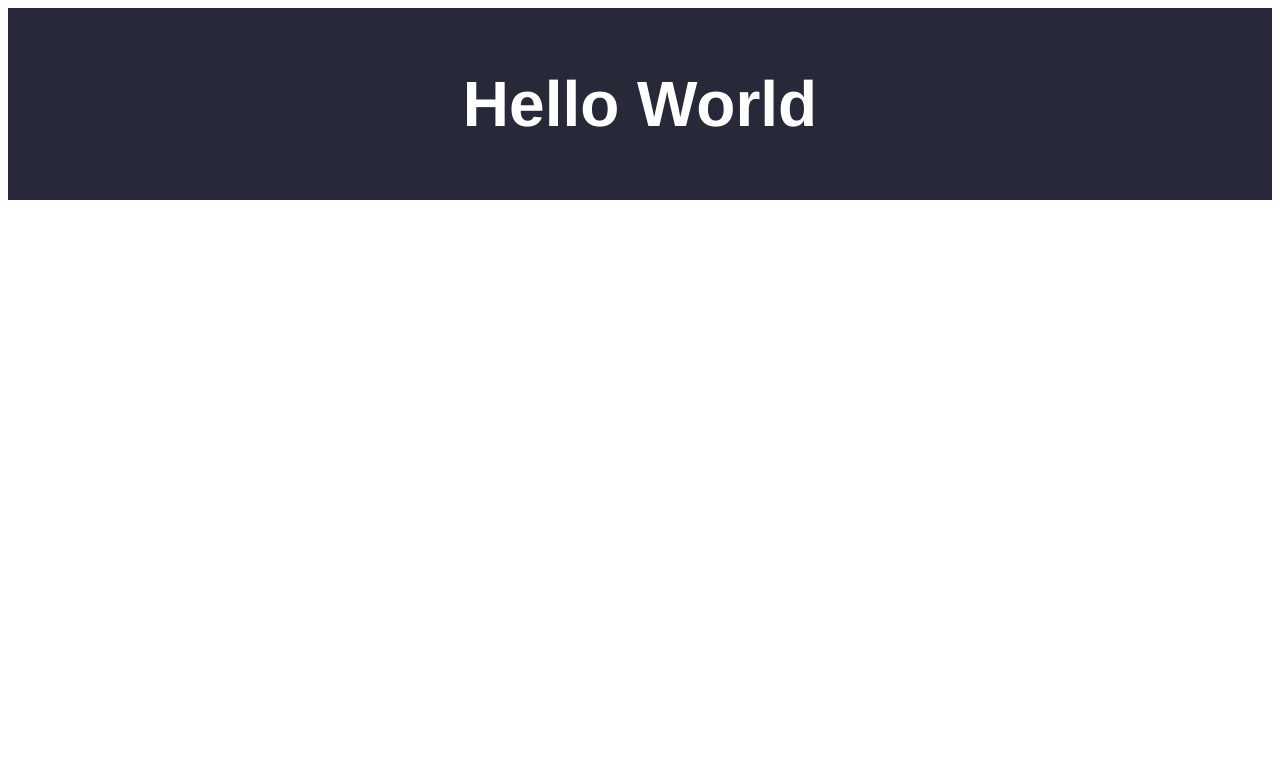
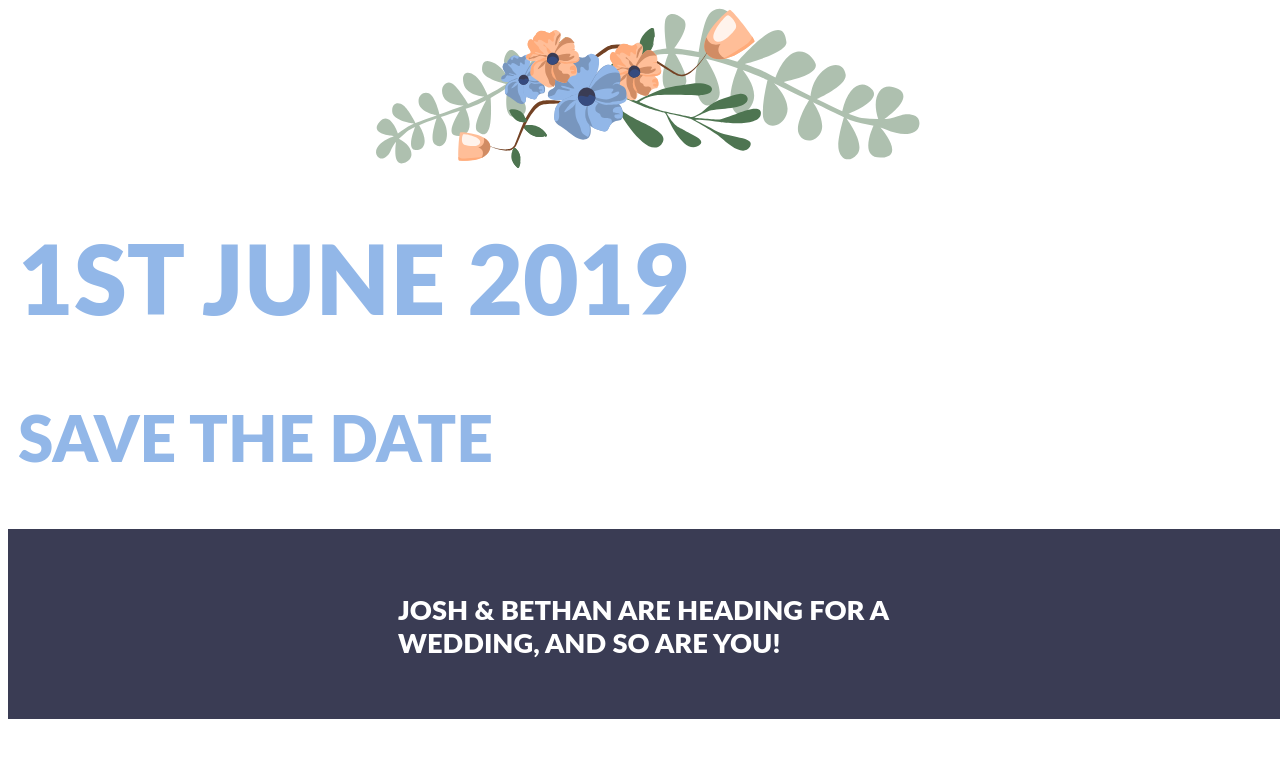
Before and after one commit to joshvince/weddingsite, a React app: page / in a window 1280 px wide. Shown: the top 758 px of the page. Built offline with nearby package versions, Linux system fonts and the light colour scheme; the HTML template or start-up script is replaced by a standard one.

Commit message:
first go at save the date

```diff
--- a/package.json
+++ b/package.json
@@ -25,6 +25,7 @@
   },
   "private": true,
   "dependencies": {
+    "mustard-ui": "^0.0.7",
     "react": "^16.3.2",
     "react-dom": "^16.3.2"
   }
--- a/src/App/App.js
+++ b/src/App/App.js
@@ -1,10 +1,13 @@
 import React from 'react';
-import styles from './style.css';
+import 'mustard-ui';
+import './style.css';
+
+import SaveTheDate from '../SaveTheDate/SaveTheDate';
 
 const App = () => {
   return (
-    <div className="container">
-      <h1>Hello World</h1>
+    <div className="align-center">
+      <SaveTheDate />
     </div>
   );
 };
--- /dev/null
+++ b/src/App/Section/DarkSection.js
@@ -0,0 +1,14 @@
+import React from 'react';
+import styles from './style.css';
+
+const DarkSection = ({header, subheader, image}) => {
+  return (
+    <section className="darkSection">
+      {image}
+      <h1>{header}</h1>
+      <h2>{subheader}</h2>
+    </section>
+  );
+};
+
+export default DarkSection;
--- /dev/null
+++ b/src/App/Section/LightSection.js
@@ -0,0 +1,28 @@
+import React from 'react';
+import styles from './style.css';
+
+const LightSection = ({header, subheader, image}) => {
+  return (
+    <div className="lightSection">
+      <div className="row">
+        <div className="col">
+          {image}
+        </div>
+      </div>
+      <div className="row">
+        <div className="col">
+          <h1>{header}</h1>
+        </div>
+      </div>
+      <div className="row">
+        <div className="col">
+          <h2>{subheader}</h2>
+        </div>
+      </div>
+
+
+    </div>
+  );
+};
+
+export default LightSection;
--- /dev/null
+++ b/src/App/Section/style.css
@@ -0,0 +1,32 @@
+.darkSection {
+  background-color: #3A3C54;
+}
+
+.lightSection {
+  background-color: white;
+  padding: 0 10px;
+}
+
+.lightSection * {
+  color: #92B7E8;
+}
+
+h1 {
+  font-size: 4em;
+}
+
+h2 {
+  font-size: 2.5em;
+}
+
+@media (min-width: 768px) {
+  h1 {
+    font-size: 6rem;
+    margin-top: 0.5em;
+  }
+
+  h2 {
+    font-size: 4em;
+    margin-top: 0.5em;
+  }
+}
--- a/src/App/style.css
+++ b/src/App/style.css
@@ -1,15 +1,13 @@
-* {
-  font-family: Helvetica, Arial, sans-serif;
+#root {
+  width: 100vw;
 }
 
-.container {
-  background-color: #272838;
-  display: flex;
-  justify-content: center;
-  padding: 1em;
-  color: white;
+img {
+  width: 100%;
+  height: auto;
 }
 
-h1 {
-  font-size: 4em;
+h1, h2, p {
+  font-family: 'Lato', Helvetica, Arial, sans-serif;
+  font-weight: 900;
 }
--- /dev/null
+++ b/src/SaveTheDate/SaveTheDate.js
@@ -0,0 +1,45 @@
+import React from 'react';
+import Flowers from '../App/flowers.svg';
+import LightSection from '../App/Section/LightSection';
+import DarkSection from '../App/Section/DarkSection';
+
+import './style.css';
+
+const getNames = () => {
+  let namesArray = window.location.search.split("=").pop().split("/");
+  if (namesArray.length === 1) {
+    return namesArray[0]
+  }
+  else {
+    let lastName = namesArray.pop();
+    let firstNames = namesArray.join(", ");
+
+    return `${firstNames} & ${lastName}`.toUpperCase()
+  }
+}
+
+const SaveTheDate = () => {
+  const image = <img src={Flowers} id="flowers"/>
+  const names = getNames();
+  return (
+    <div>
+      <LightSection
+        image={image}
+        header="1ST JUNE 2019"
+        subheader="SAVE THE DATE"
+      />
+      <div className="darkSection padded">
+        <div className="flex-center-col">
+          <div className="text-row">
+            <p className="subheader">{names}</p>
+            <p>
+              JOSH & BETHAN ARE HEADING FOR A WEDDING, AND SO ARE YOU!
+            </p>
+          </div>
+        </div>
+      </div>
+    </div>
+  );
+};
+
+export default SaveTheDate;
--- /dev/null
+++ b/src/SaveTheDate/style.css
@@ -0,0 +1,35 @@
+#flowers {
+  height: 10em;
+}
+
+.subheader {
+  font-size: 2em;
+  color: #92B7E8;
+  font-weight: 900;
+}
+
+p {
+  font-size: 1.7em;
+  color: white;
+  font-weight: 900;
+}
+
+.darkSection {
+  background-color: #3A3C54;
+}
+
+.padded {
+  padding: 2em 10px;
+}
+
+.flex-center-col {
+  width: 100%;
+  display: flex;
+  justify-content: center;
+  align-items: center;
+  flex-direction: column;
+}
+
+.text-row {
+  max-width: 500px;
+}
```
Also changed, not shown: src/App/flowers.svg (added), 2 other files (tests, documents, lock files or other folders).
